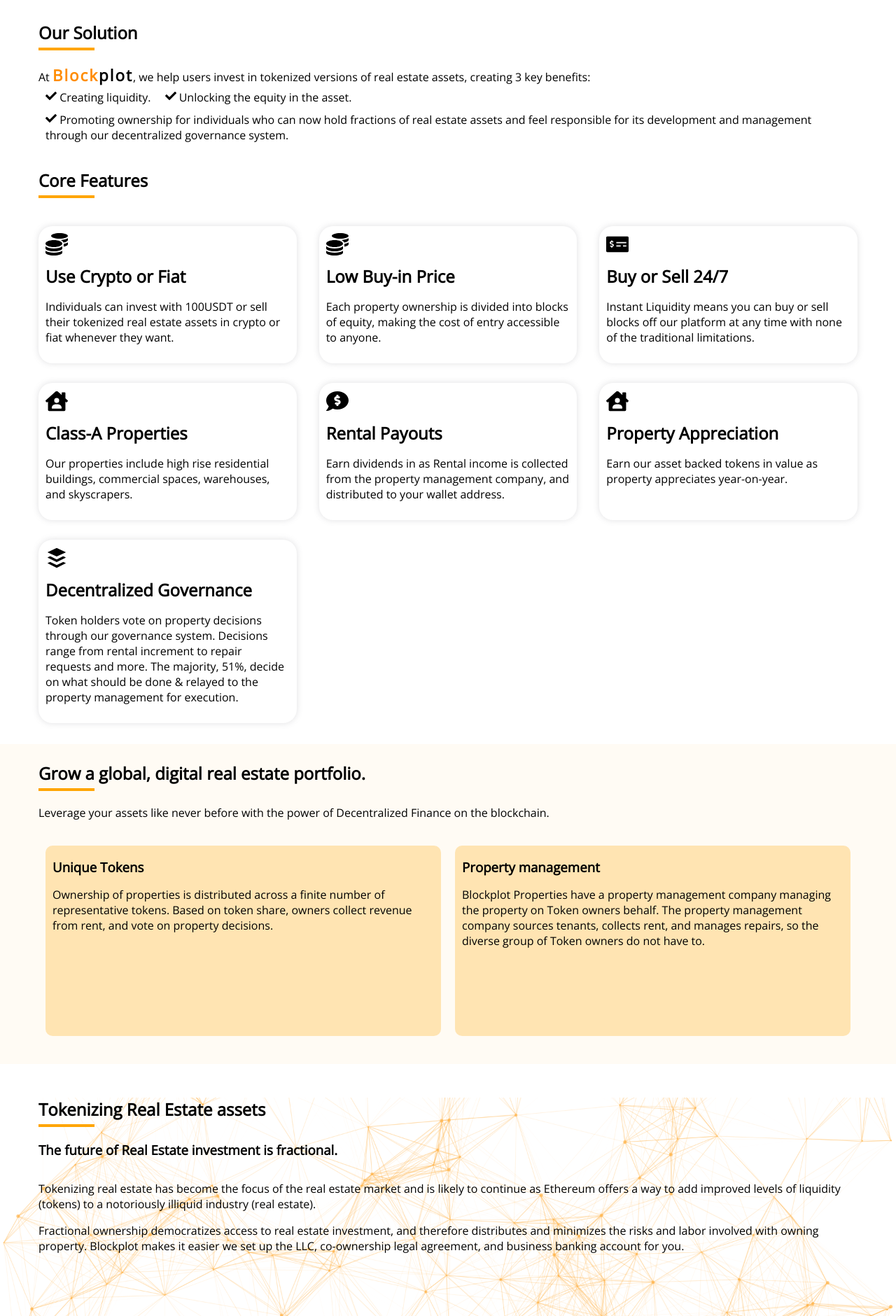
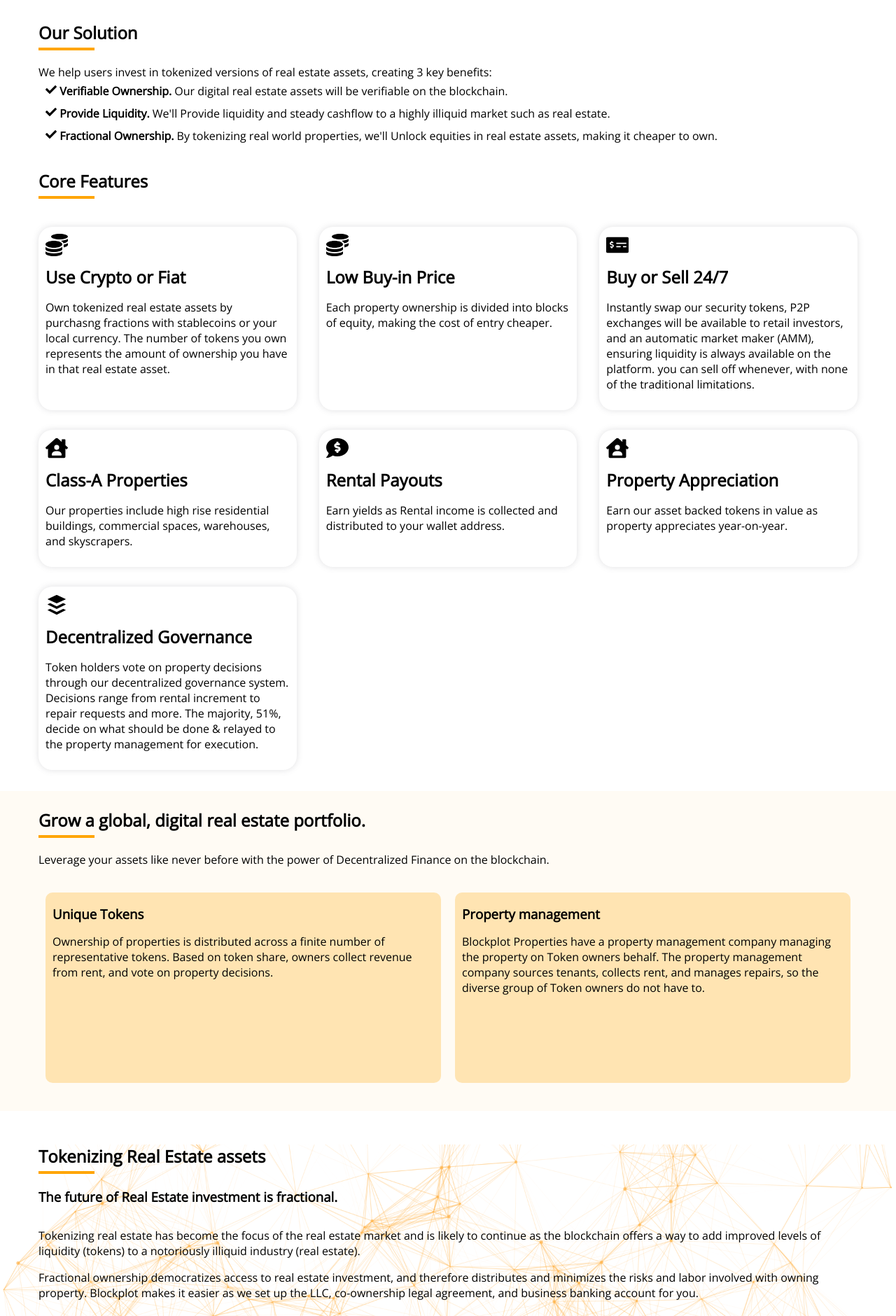
Before and after one commit to Francis-Nwachukwu/blockplot, a React (Create React App) app: page / in a window 1280 px wide. Shown: the part 780-2660 px from the top of the page at 70% size. Built offline with nearby package versions, Linux system fonts and the light colour scheme.

Commit message:
Making changes

```diff
--- a/src/App.css
+++ b/src/App.css
@@ -73,6 +73,8 @@ Hero
 
 .hero-center {
   min-height: calc(100vh - 5rem);
+  /* line-height: 30px; */
+  /* font-size: 4rem; */
   display: grid;
   -webkit-box-align: center;
   align-items: center;
@@ -110,11 +112,11 @@ Hero
 }
 .hero-info h2 {
   font-weight: bold;
-  font-size: 2rem;
+  /* font-size: 2rem; */
 }
 .hero-info p {
-  font-size: 1.5rem;
-  /* line-height: 2.5rem; */
+  /* font-size: 4rem; */
+  line-height: 2.5rem;
 }
 @media screen and (max-width: 550px) {
   .hero-info h2 {
@@ -149,6 +151,9 @@ Solution
   margin: 5px 0;
   display: inline-block;
   padding: 0 10px;
+}
+.solution-list-bold {
+  font-weight: bolder;
 }
 .logo-black {
   font-weight: bolder;
--- a/src/components/footer/footer.js
+++ b/src/components/footer/footer.js
@@ -6,7 +6,6 @@ const Footer = () => {
     <footer className="footer">
       <div className="footer-infos">
         <div className="footer-info">
-          <h4>ABOUT BLOCKPLOT</h4>
           <ul className="footer-info-list">
             <li className="info-list_item">
               <a href="/about">About Us</a>
--- a/src/data.js
+++ b/src/data.js
@@ -69,21 +69,21 @@ export const aboutData = [
     icon: <FaCoins className="about-icons" />,
     header: "Use Crypto or Fiat",
     paragraph:
-      "Individuals can invest with 100USDT or sell their tokenized real estate assets in crypto or fiat whenever they want.",
+      "Own tokenized real estate assets by purchasng fractions with stablecoins or your local currency. The number of tokens you own represents the amount of ownership you have in that real estate asset.",
   },
   {
     id: 2,
     icon: <FaCoins className="about-icons" />,
     header: "Low Buy-in Price",
     paragraph:
-      "Each property ownership is divided into blocks of equity, making the cost of entry accessible to anyone.",
+      "Each property ownership is divided into blocks of equity, making the cost of entry cheaper.",
   },
   {
     id: 3,
     icon: <FaMoneyCheckAlt className="about-icons" />,
     header: "Buy or Sell 24/7",
     paragraph:
-      "Instant Liquidity means you can buy or sell blocks off our platform at any time with none of the traditional limitations.",
+      "Instantly swap our security tokens, P2P exchanges will be available to retail investors, and an automatic market maker (AMM), ensuring liquidity is always available on the platform. you can sell off whenever, with none of the traditional limitations.",
   },
   {
     id: 4,
@@ -98,7 +98,7 @@ export const aboutData = [
     icon: <FaCommentDollar className="about-icons" />,
     header: "Rental Payouts",
     paragraph:
-      "Earn dividends in as Rental income is collected from the property management company, and distributed to your wallet address.",
+      "Earn yields as Rental income is collected and distributed to your wallet address.",
   },
   {
     id: 6,
@@ -112,7 +112,7 @@ export const aboutData = [
     icon: <FaBuffer className="about-icons" />,
     header: "Decentralized Governance",
     paragraph:
-      "Token holders vote on property decisions through our governance system. Decisions range from rental increment to repair requests and more. The majority, 51%, decide on what should be done & relayed to the property management for execution.",
+      "Token holders vote on property decisions through our decentralized governance system. Decisions range from rental increment to repair requests and more. The majority, 51%, decide on what should be done & relayed to the property management for execution.",
   },
 ];
 export const blogData = [
--- a/src/routes/home.js
+++ b/src/routes/home.js
@@ -22,10 +22,10 @@ const Home = () => {
               <div className="underline"></div>
               <h2>Tokenized real estate investment</h2>
               <p>
-                Blockplot is a decentralized real estate investment platform
-                that lets you co-own real estate assets by investing your
-                fiat/tokens into tokenized real estate properties. You earn
-                yields from rents and property appreciation.
+                At Blockplot, we let you own fractions of real estate as
+                tokenized assets, verifiable on the blockchain. Earn up to 10%
+                yields from rental collection and sell off whenever you want,
+                instantly.
               </p>
               <button className="hero-btn">
                 <a href="#newsletter">Join waitlist</a>
@@ -44,24 +44,35 @@ const Home = () => {
             <div className="underline"></div>
             <div className="solution-text">
               <p>
-                At{" "}
-                <span className="logo-navy">
-                  Block<span className="logo-black">plot</span>
-                </span>
-                , we help users invest in tokenized versions of real estate
+                We help users invest in tokenized versions of real estate
                 assets, creating 3 key benefits:
                 <div className="solution-list">
                   <p className="solution-list__item">
-                    <FaCheck /> Creating liquidity.
+                    <FaCheck />{" "}
+                    <span className="solution-list-bold">
+                      {" "}
+                      Verifiable Ownership.{" "}
+                    </span>{" "}
+                    Our digital real estate assets will be verifiable on the
+                    blockchain.
                   </p>
                   <p className="solution-list__item">
-                    <FaCheck /> Unlocking the equity in the asset.
+                    <FaCheck />{" "}
+                    <span className="solution-list-bold">
+                      {" "}
+                      Provide Liquidity.{" "}
+                    </span>{" "}
+                    We'll Provide liquidity and steady cashflow to a highly
+                    illiquid market such as real estate.
                   </p>
                   <p className="solution-list__item">
-                    <FaCheck /> Promoting ownership for individuals who can now
-                    hold fractions of real estate assets and feel responsible
-                    for its development and management through our decentralized
-                    governance system.
+                    <FaCheck />{" "}
+                    <span className="solution-list-bold">
+                      {" "}
+                      Fractional Ownership.{" "}
+                    </span>{" "}
+                    By tokenizing real world properties, we'll Unlock equities
+                    in real estate assets, making it cheaper to own.
                   </p>
                 </div>
               </p>
@@ -125,17 +136,41 @@ const Home = () => {
             </div>
             <p>
               Tokenizing real estate has become the focus of the real estate
-              market and is likely to continue as Ethereum offers a way to add
-              improved levels of liquidity (tokens) to a notoriously illiquid
-              industry (real estate).
+              market and is likely to continue as the blockchain offers a way to
+              add improved levels of liquidity (tokens) to a notoriously
+              illiquid industry (real estate).
             </p>
             <p>
               Fractional ownership democratizes access to real estate
               investment, and therefore distributes and minimizes the risks and
-              labor involved with owning property. Blockplot makes it easier we
-              set up the LLC, co-ownership legal agreement, and business banking
-              account for you.
+              labor involved with owning property. Blockplot makes it easier as
+              we set up the LLC, co-ownership legal agreement, and business
+              banking account for you.
             </p>
+          </div>
+        </div>
+      </section>
+
+      <section className="market section-center">
+        <div className="market-title">
+          <h1>Market Trends</h1>
+        </div>
+        <div className="underline"></div>
+        <div className="market-details">
+          <div className="detail-item">
+            <h1>$760m</h1>
+            <p>
+              In 2021, cryptocurrency transactions in Africa was over the $100bn
+              mark.
+            </p>
+          </div>
+          <div className="detail-item">
+            <h1>$120B+</h1>
+            <p>Estimated Africa Real Estate market size.</p>
+          </div>
+          <div className="detail-item">
+            <h1>6-12%</h1>
+            <p>Average yearly appreciation.</p>
           </div>
         </div>
       </section>
@@ -149,27 +184,6 @@ const Home = () => {
           </div>
         </section>
       </div>
-
-      <section className="market section-center">
-        <div className="market-title">
-          <h1>Market Trends</h1>
-        </div>
-        <div className="underline"></div>
-        <div className="market-details">
-          <div className="detail-item">
-            <h1>2022</h1>
-            <p>In 2022, Real Estate in Africa has never been bigger.</p>
-          </div>
-          <div className="detail-item">
-            <h1>$120B+</h1>
-            <p>Estimated Africa Real Estate market size.</p>
-          </div>
-          <div className="detail-item">
-            <h1>5-8%</h1>
-            <p>Average yearly appreciation.</p>
-          </div>
-        </div>
-      </section>
     </div>
   );
 };
--- a/src/routes/learn.js
+++ b/src/routes/learn.js
@@ -110,12 +110,11 @@ const LearnPage = () => {
                 {isOpen2 === true ? (
                   <p className="answer-details">
                     Blockplot is a platform that tokenizes ownership of real
-                    estate assets. You can become a partial holder of commercial
-                    properties by owning blocks of Properties (tokens) on our
-                    platform and receive similar returns as if you owned regular
-                    real estate including but not limited to: rental income,
-                    appreciation of the asset, and a say in the management of
-                    the property.
+                    estate assets. You can become an owner of real estate asset
+                    by owning blocks of Properties (tokens) on our platform and
+                    receive similar returns as if you owned regular real estate
+                    including but not limited to: rental income, appreciation of
+                    the asset, and a say in the management of the property.
                   </p>
                 ) : null}
               </div>
@@ -136,8 +135,8 @@ const LearnPage = () => {
                     property’s owning company to a new LLC. The equities will
                     then be split into the ‘blocks’ (tokens) on the Blockchain.
                     These tokens will solely represent the amount of ownership
-                    you have in the LLC, Which in essence gives you ownership of
-                    the real estate asset.
+                    you have, Which in essence gives you ownership of the real
+                    estate asset.
                   </p>
                 ) : null}
               </div>
@@ -170,9 +169,8 @@ const LearnPage = () => {
 
                 {isOpen5 === true ? (
                   <p className="answer-details">
-                    In the future, Blockplot will utilize an Automatic Market
-                    Maker (AMM) to ensure liquidity is always available on the
-                    platform.
+                    Blockplot will utilize an Automatic Market Maker (AMM) to
+                    ensure liquidity is always available on the platform.
                   </p>
                 ) : null}
               </div>
@@ -200,7 +198,7 @@ const LearnPage = () => {
                   <p className="answer-details">
                     Anyone can participate globally, Just fill out your basic
                     information and start owning! Ownership of tokens makes you
-                    a partner in LLC.
+                    a partner as a retail investor.
                   </p>
                 ) : null}
               </div>
@@ -234,7 +232,8 @@ const LearnPage = () => {
                   <p className="answer-details">
                     For each property, the maximum number of tokens each
                     investor can own is 10%. This limit is in place for
-                    Governance reasons to ensure a fair voting system.
+                    Governance reasons to ensure a fair voting system. This can
+                    be changed in the future.
                   </p>
                 ) : null}
               </div>
@@ -264,25 +263,31 @@ const LearnPage = () => {
                 </div>
 
                 {isOpen11 === true ? (
-                  <p className="answer-details">
-                    All the tokens on Blockplot's platform are backed by real
-                    assets, i.e the physical properties. Therefore, there would
-                    never be an insolvency issue. Furthermore, all the rental
-                    income available is already in the bank accounts of their
-                    respective properties, so rental payouts will always be
-                    solvent and liquid. However, We are using a portion of our
-                    operating cash to provide liquidity for users who may need
-                    liquidity on short notice. The tokens are then re-sold to
-                    new users on the marketplace, replenishing this liquidity
-                    pool. If sell-backs might exceed the normal liquidity pool
-                    we dedicated to token buy-backs, a queue system will be
-                    implemented. It will be operated on a first-come-first-out
-                    basis. As tokens that are purchased back from this queue are
-                    re-sold successfully on the marketplace, the replenished
-                    funds will be used to purchase more sell-backs from users
-                    further down in the queue until the queue ends, or until
-                    sell-back requests return to the normal operating baseline.
-                  </p>
+                  <div>
+                    <p className="answer-details">
+                      Our tokens are backed by real world assets, i.e the
+                      physical properties. Therefore, there would never be an
+                      insolvency issue. Furthermore, all the rental income
+                      available is already in the bank accounts of their
+                      respective properties, so rental payouts will always be
+                      solvent and liquid. However, We are using a portion of our
+                      operating cash to provide liquidity for users who may need
+                      liquidity on short notice.
+                    </p>
+                    <p>
+                      {" "}
+                      The tokens are then re-sold to new users on the
+                      marketplace, replenishing this liquidity pool. If
+                      sell-backs might exceed the normal liquidity pool, a queue
+                      system will be implemented. It will be operated on a
+                      first-come-first-out basis. As tokens that are purchased
+                      back from this queue are re-sold successfully on the
+                      marketplace, the replenished funds will be used to
+                      purchase more sell-backs from users further down in the
+                      queue until the queue ends, or until sell-back requests
+                      return to the normal operating baseline.
+                    </p>
+                  </div>
                 ) : null}
               </div>
 
```
